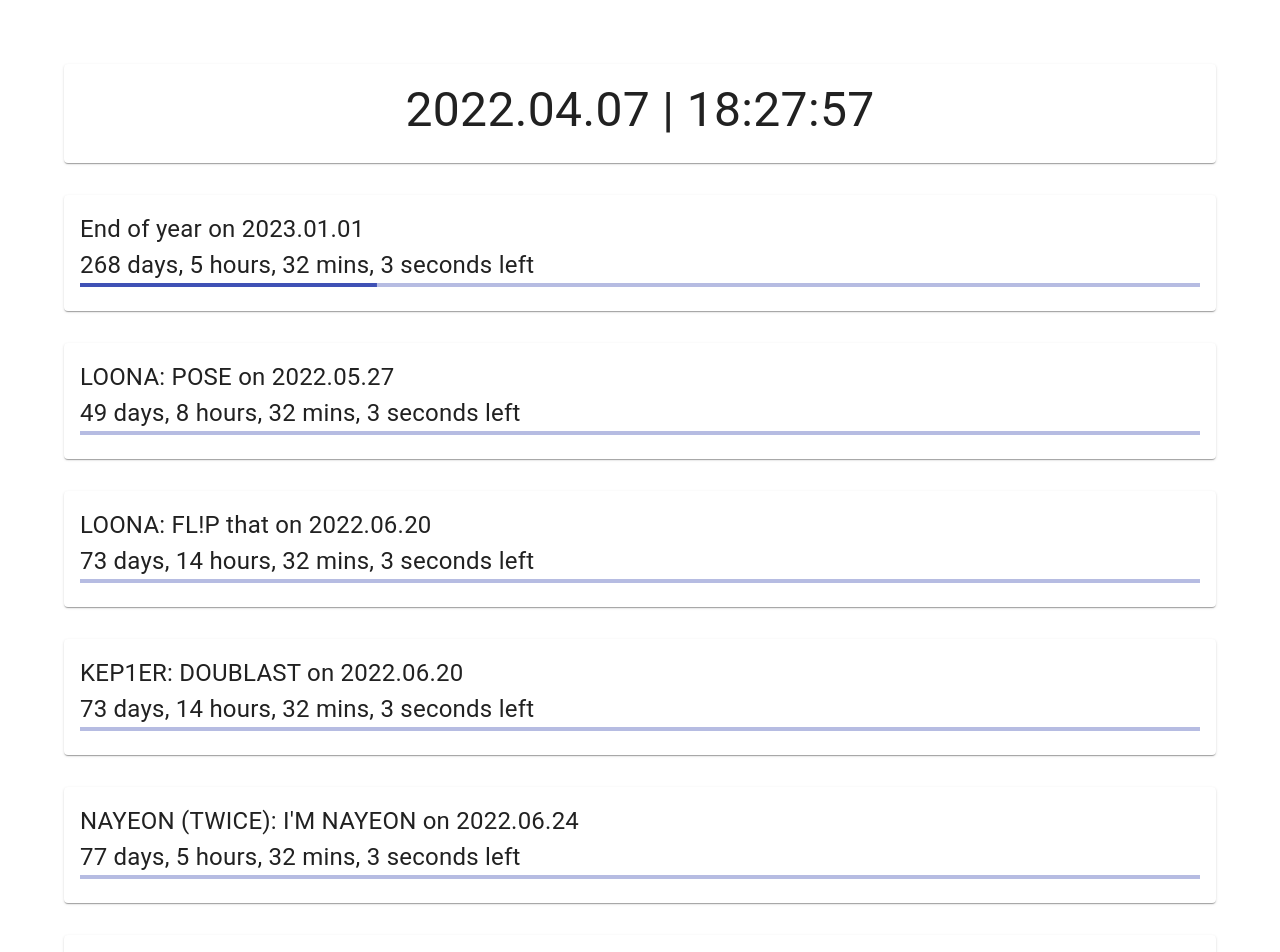
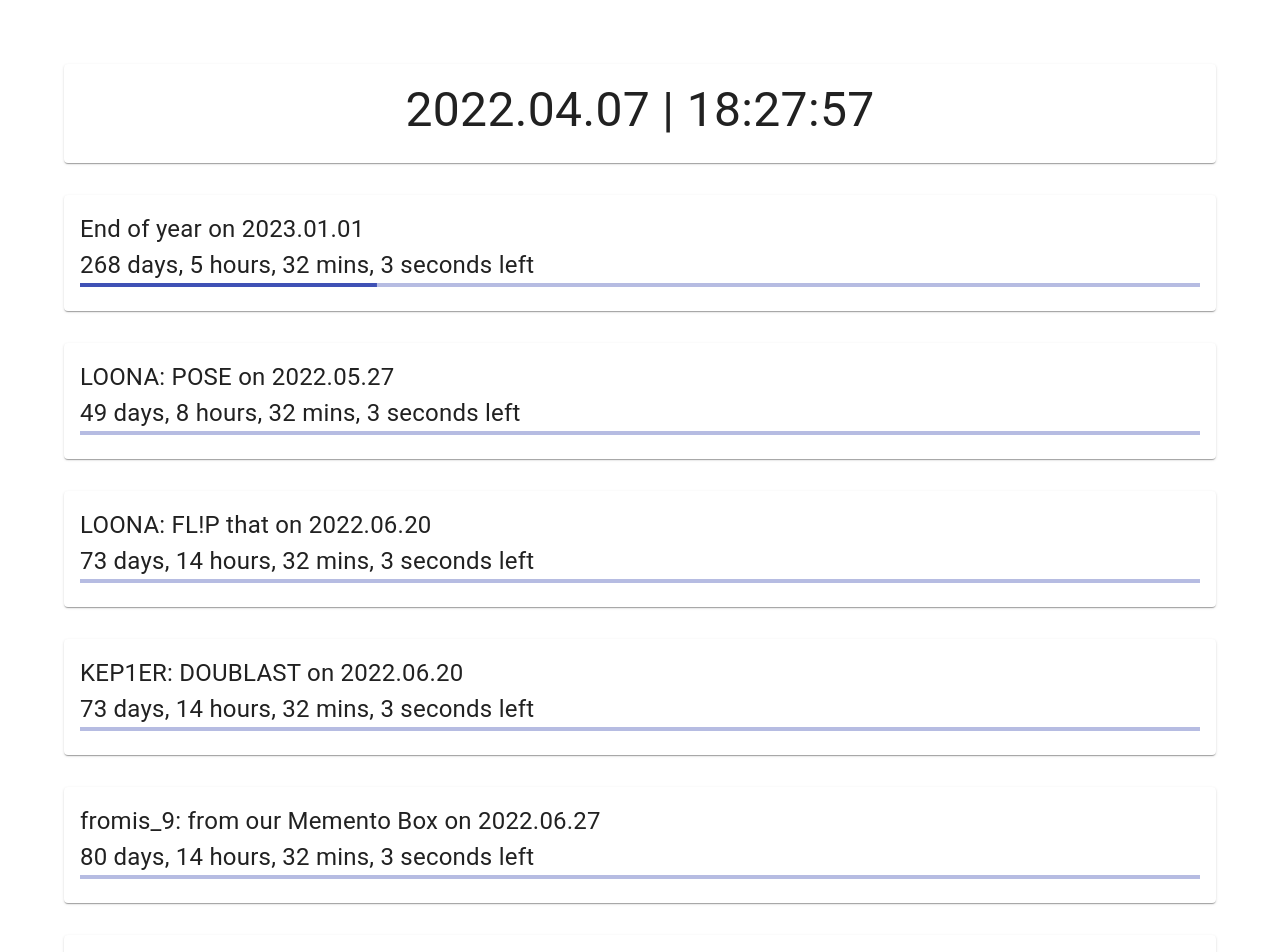
Before and after one commit to adcbotwastaken/countdown, a React (Create React App) app: page / in a window 1280 px wide. Shown: the top 952 px of the page. Built offline with nearby package versions, Linux system fonts and the light colour scheme.

Commit message:
new date

```diff
--- a/src/data/countdownDates.js
+++ b/src/data/countdownDates.js
@@ -25,6 +25,12 @@ const countdownDates = [
         "name": "KEP1ER: DOUBLAST",
         "startDate" : "2022-06-03T03:00:10.000Z",
         "endDate": "2022-06-20T18:00:00+09:00"
+    },
+
+    {
+        "name": "fromis_9: from our Memento Box",
+        "startDate" : "2022-06-06T08:00:00-05:00",
+        "endDate" : "2022-06-27T18:00:00+09:00"
     },
 
 
```
